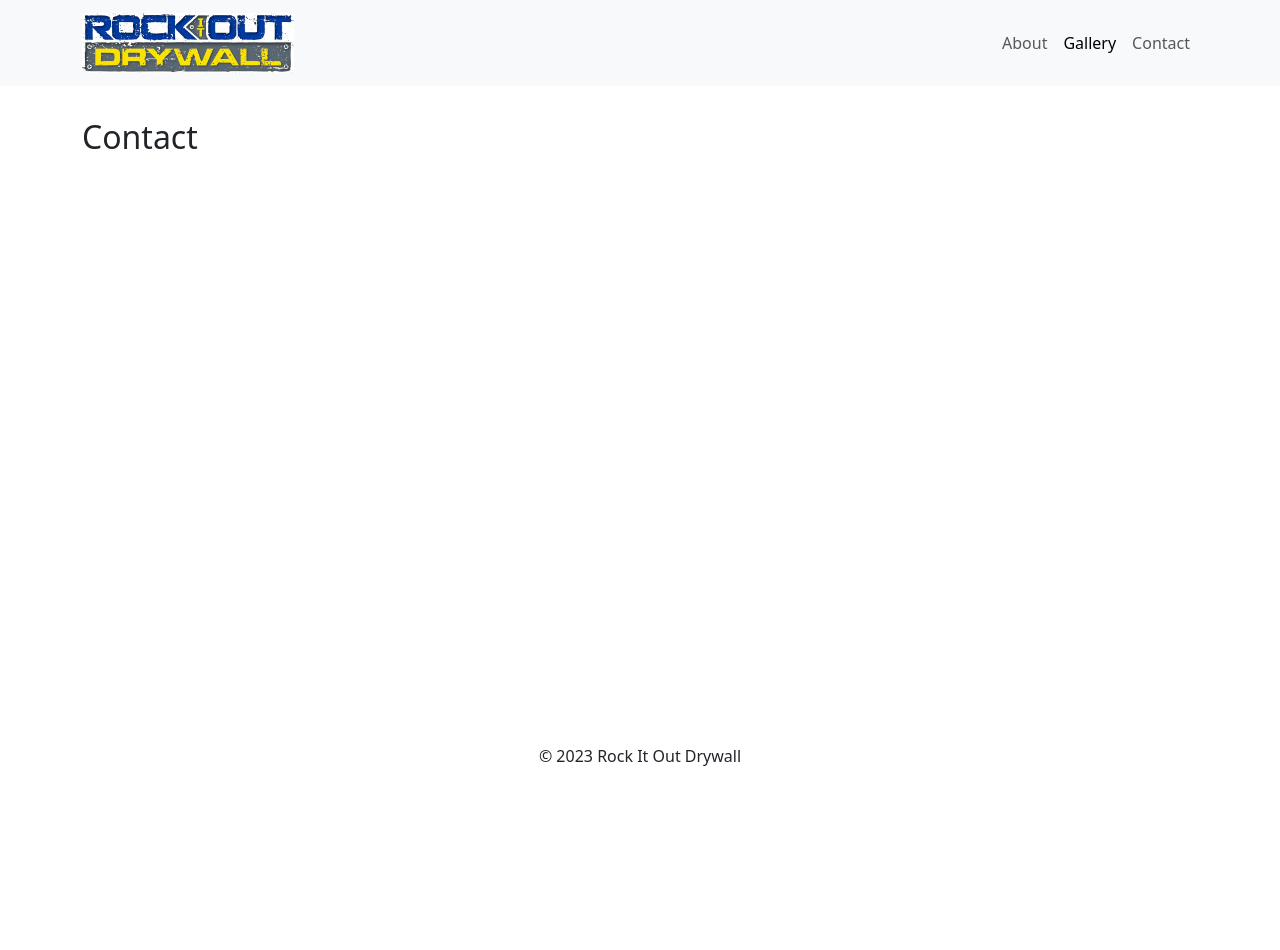
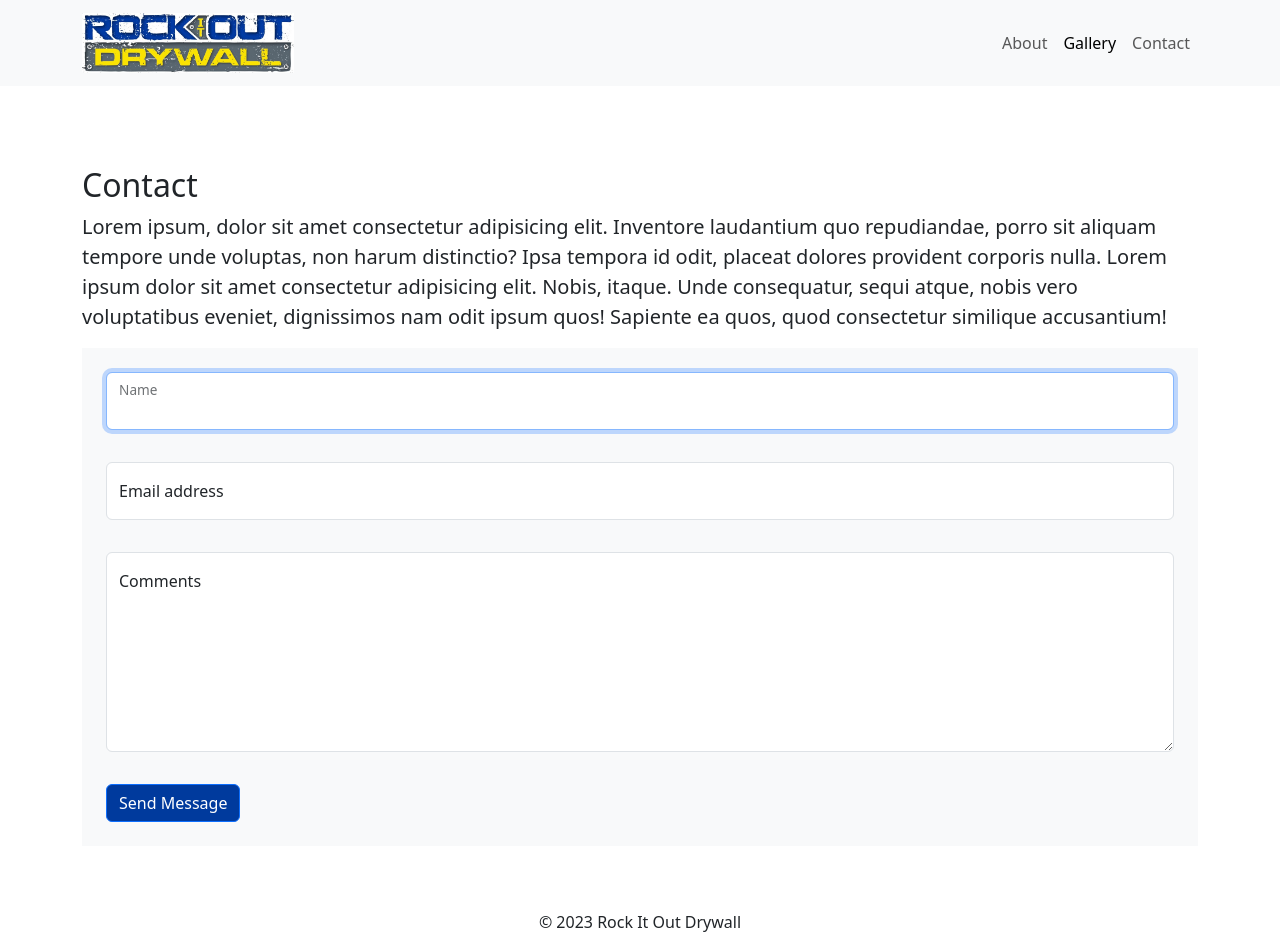
Before and after one commit to ndrokke/rockitoutdrywall, a plain HTML site: page contact.html in a window 1280 px wide. Before the commit the page ends 800 px from the top, so only its background shows below. Drawn offline with nearby package versions, Linux system fonts and the light colour scheme.

Commit message:
Added contact form and updated CSS

```diff
--- a/contact.html
+++ b/contact.html
@@ -62,7 +62,27 @@
       <main id="contact" class="section section-main">
         <div class="container">
           <h2 class="section-heading">Contact</h2>
-        </div>
+          <p class="lead">Lorem ipsum, dolor sit amet consectetur adipisicing elit. Inventore laudantium quo repudiandae, porro sit aliquam tempore unde voluptas, non harum distinctio? Ipsa tempora id odit, placeat dolores provident corporis nulla.
+            Lorem ipsum dolor sit amet consectetur adipisicing elit. Nobis, itaque. Unde consequatur, sequi atque, nobis vero voluptatibus eveniet, dignissimos nam odit ipsum quos! Sapiente ea quos, quod consectetur similique accusantium!
+          </p>
+          <form id="contactForm" class="p-4 bg-light">
+          <div id="contactFormControls">
+          <div class="form-floating">
+            <input type="text" class="form-control" autofocus id="floatingName" placeholder="First and Last Name">
+            <label for="floatingPassword">Name</label>
+          </div>
+          <div class="form-floating">
+            <input type="email" class="form-control" id="floatingInput" placeholder="name@example.com">
+            <label for="floatingInput">Email address</label>
+          </div>
+          <div class="form-floating">
+            <textarea class="form-control" placeholder="Comments" id="floatingTextarea2" style="height: 200px"></textarea>
+            <label for="floatingTextarea2">Comments</label>
+          </div>
+          </div>
+          <button class="btn btn-primary" type="submit">Send Message</button>
+        </form>
+      </div>
       </main>
       <footer id="footer" class="footer">
         <div class="copyright-info">© 2023 Rock It Out Drywall</div>
--- a/css/drywall.css
+++ b/css/drywall.css
@@ -23,7 +23,7 @@ main {
 
 }
 
-section {
+.section {
   padding:3em 0px;
 }
 
@@ -56,6 +56,8 @@ HERO
   position: relative;
   height: 400px;
   width: 100%;
+  display:flex;
+  align-items:center;
 }
 
 #hero::before {
@@ -72,9 +74,7 @@ HERO
   z-index: -1;
 }
 
-#heroContent {
-  padding: 4em 0;
-}
+
 
 /*=====================
 BENEFITS
@@ -161,6 +161,16 @@ GALLERY
   display:grid;
   gap:2rem;
   text-align: center;
+}
+
+/*=====================
+CONTACT
+===================== */
+#contact
+#contactFormControls {
+  display:grid;
+  gap:2rem;
+  margin-bottom:2rem;
 }
 /*=====================
 REVIEW CAROUSEL
```
Also changed, not shown: about.html (+7 -7 lines), index.html (+1 -1 lines), img/logo-wbg.png (added), img/sm-logo-blue.jpg.png (added).
